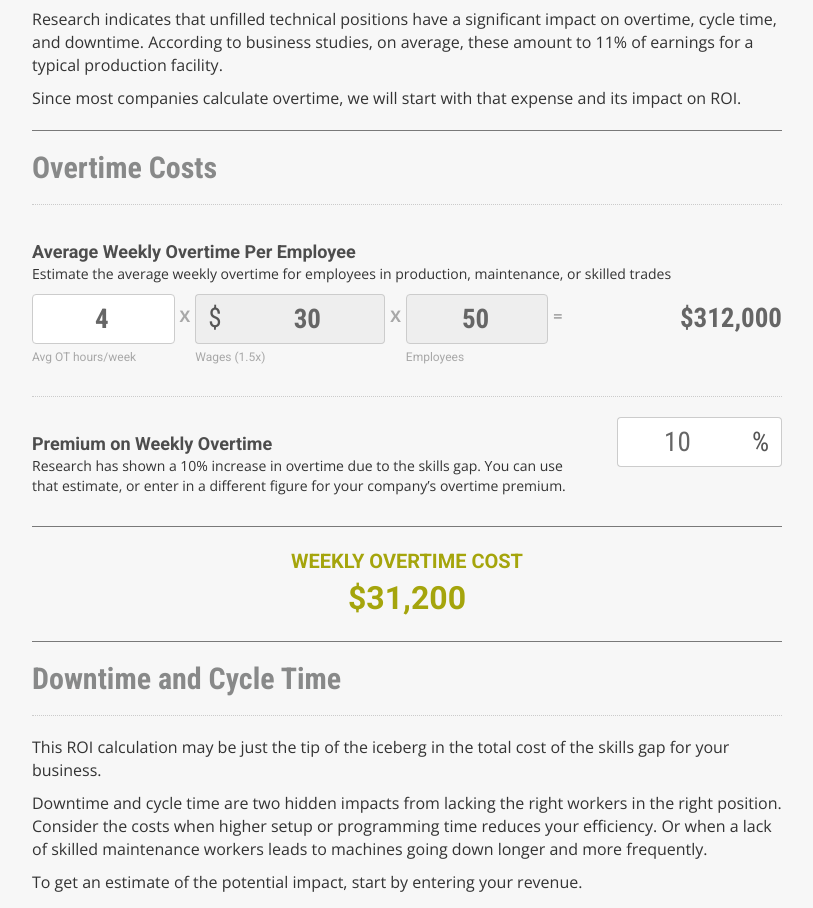
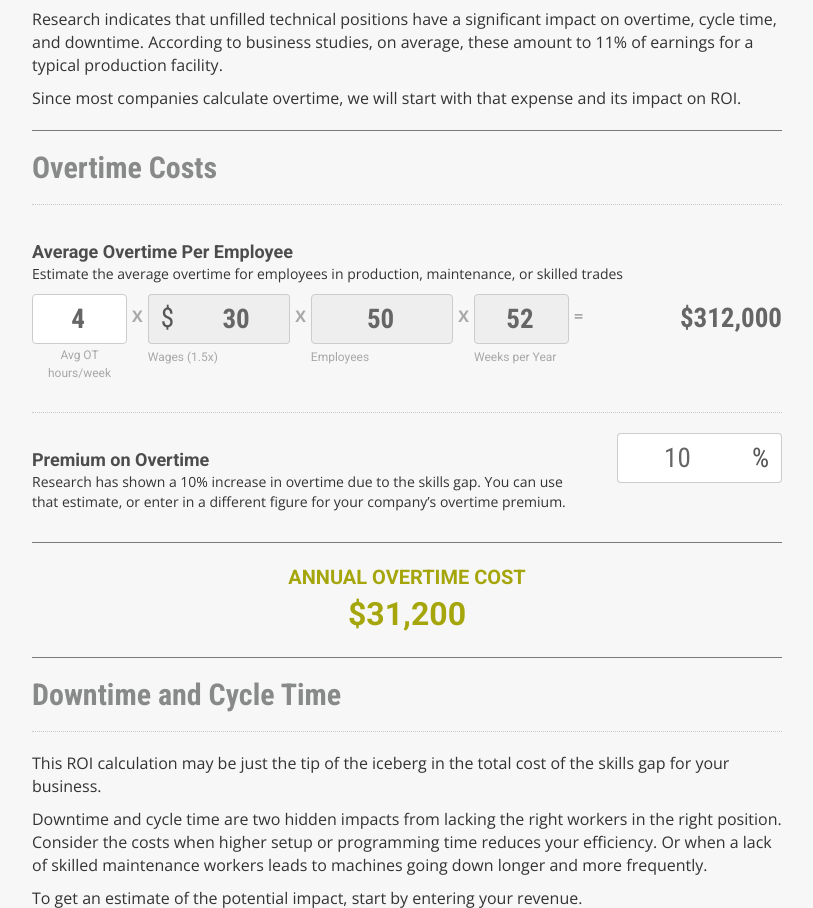
Before and after one commit to FriendlyDesignCo/ROI-calculator, a PHP site: page /all.php in a window 1280 px wide. Shown: the part 3100-4008 px from the top of the page, without its empty margins (38-851 px from the left). Run offline with PHP 8.4, Linux system fonts and the light colour scheme; some libraries are stand-ins or nearby versions.

Commit message:
Clarify overtime week calculation
Fixes #55

```diff
--- a/business-impact.php
+++ b/business-impact.php
@@ -10,14 +10,14 @@ include_once('header.php'); ?>
 <hr>
 
 <h2>Overtime Costs</h2>
-<label>Average Weekly Overtime Per Employee</label>
-<p class="help-text">Estimate the average weekly overtime for employees in production, maintenance, or skilled trades</p>
+<label>Average Overtime Per Employee</label>
+<p class="help-text">Estimate the average overtime for employees in production, maintenance, or skilled trades</p>
 <div class="row">
   <div class="col-md-9">
     <ul class="input-row row">
-      <li class="col-xs-3"><input name="ot-hours" type="number" class="form-control" placeholder="4" min="0" step="1" value="<?php echo getValue('ot-hours', 4); ?>"><label>Avg OT hours/week</label></li>
+      <li class="col-xs-2"><input name="ot-hours" type="number" class="form-control" placeholder="4" min="0" step="1" value="<?php echo getValue('ot-hours', 4); ?>"><label>Avg OT hours/week</label></li>
       <li><span style="padding:5px;">X</span></li>
-      <li class="col-xs-4">
+      <li class="col-xs-3">
         <div class="input-group">
           <div class="input-group-addon">$</div>
           <input type="number" class="form-control" placeholder="30" value="<?php echo getValue('average-wage-of-open-positions', 20)*1.5; ?>" readonly>
@@ -26,6 +26,8 @@ include_once('header.php'); ?>
       </li>
       <li><span style="padding:5px;">X</span></li>
       <li class="col-xs-3"><input type="number" class="form-control" value="<?php echo getValue('number-of-technical-employees', 50); ?>" readonly><label>Employees</label></li>
+      <li><span style="padding:5px;">X</span></li>
+      <li class="col-xs-2"><input type="number" class="form-control" value="52" readonly><label>Weeks per Year</label></li>
       <li><span style="padding:5px;">=</span></li>
     </ul>
   </div>
@@ -38,7 +40,7 @@ include_once('header.php'); ?>
 
 <div class="row">
   <div class="col-md-9">
-    <label>Premium on Weekly Overtime</label>
+    <label>Premium on Overtime</label>
     <p class="help-text">Research has shown a 10% increase in overtime due to the skills gap. You can use that estimate, or enter in a different figure for your company’s overtime premium.</p>
   </div>
   <div class="col-md-3">
@@ -50,7 +52,7 @@ include_once('header.php'); ?>
 </div>
 
 <hr>
-<p class="text-center total-description">Weekly Overtime Cost</p>
+<p class="text-center total-description">Annual Overtime Cost</p>
 <p class="text-center total" id="overtime-premium">$</p>
 <hr>
 
```
